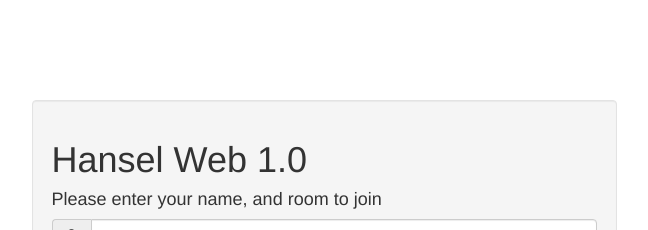
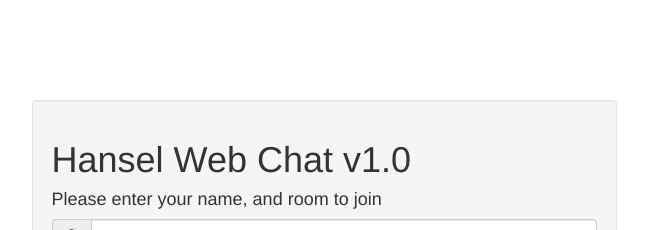
Before and after one commit to VoltarianCode/hansel-web-chat, a website: page public/index.html in a window 1280 px wide. Shown: the top 230 px of the page, without its empty margins (316-964 px from the left). Drawn offline with nearby package versions, Linux system fonts and the light colour scheme; no server answers.

Commit message:
h1 changed to include proper name

```diff
--- a/public/index.html
+++ b/public/index.html
@@ -39,7 +39,7 @@
     <div class="container marginTop">
       <div class="row">
         <div class="col-md-6 col-md-offset-3 well">
-            <h1> Hansel Web 1.0 </h1>
+            <h1> Hansel Web Chat v1.0 </h1>
             <h4> Please enter your name, and room to join </h4>
 
 
```
